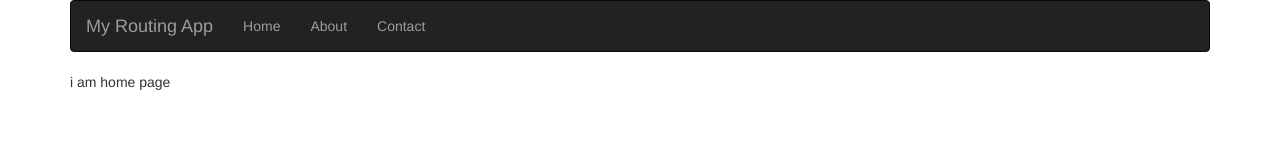
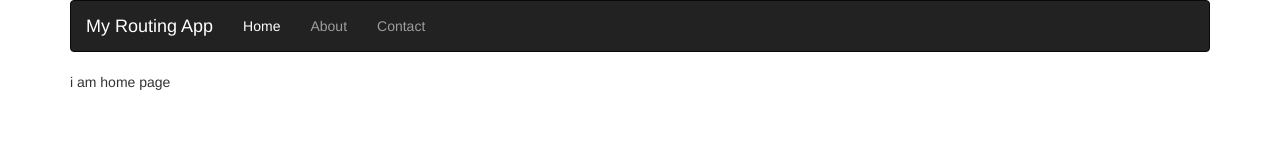
Before and after one commit to jdelucaa/ng2-routing, an Angular app: page / in a window 1280 px wide. Shown: the top 160 px of the page. Built offline with nearby package versions, Linux system fonts and the light colour scheme.

Commit message:
RouterLink

```diff
--- a/src/app/app.component.css
+++ b/src/app/app.component.css
@@ -0,0 +1,3 @@
+.active {
+  color: #fff !important;
+}
--- a/src/app/app.component.html
+++ b/src/app/app.component.html
@@ -2,13 +2,13 @@
   <nav class="navbar navbar-inverse">
     <div class="container-fluid">
       <div class="navbar-header">
-        <a href="#" class="navbar-brand">My Routing App</a>
+        <a routerLink="/" routerLinkActive="active" [routerLinkActiveOptions]="{ exact: true}" class="navbar-brand">My Routing App</a>
       </div>
 
       <ul class="nav navbar-nav">
-        <li><a href="#">Home</a></li>
-        <li><a href="#">About</a></li>
-        <li><a href="#">Contact</a></li>
+        <li><a routerLink="/" routerLinkActive="active" [routerLinkActiveOptions]="{ exact: true}">Home</a></li>
+        <li><a routerLink="/about" routerLinkActive="active">About</a></li>
+        <li><a routerLink="/contact" routerLinkActive="active">Contact</a></li>
       </ul>
 
     </div>
--- a/src/app/app.component.ts
+++ b/src/app/app.component.ts
@@ -6,5 +6,4 @@
   styleUrls: ['./app.component.css']
 })
 export class AppComponent {
-  message = 'This is the sample message.';
 }
```
